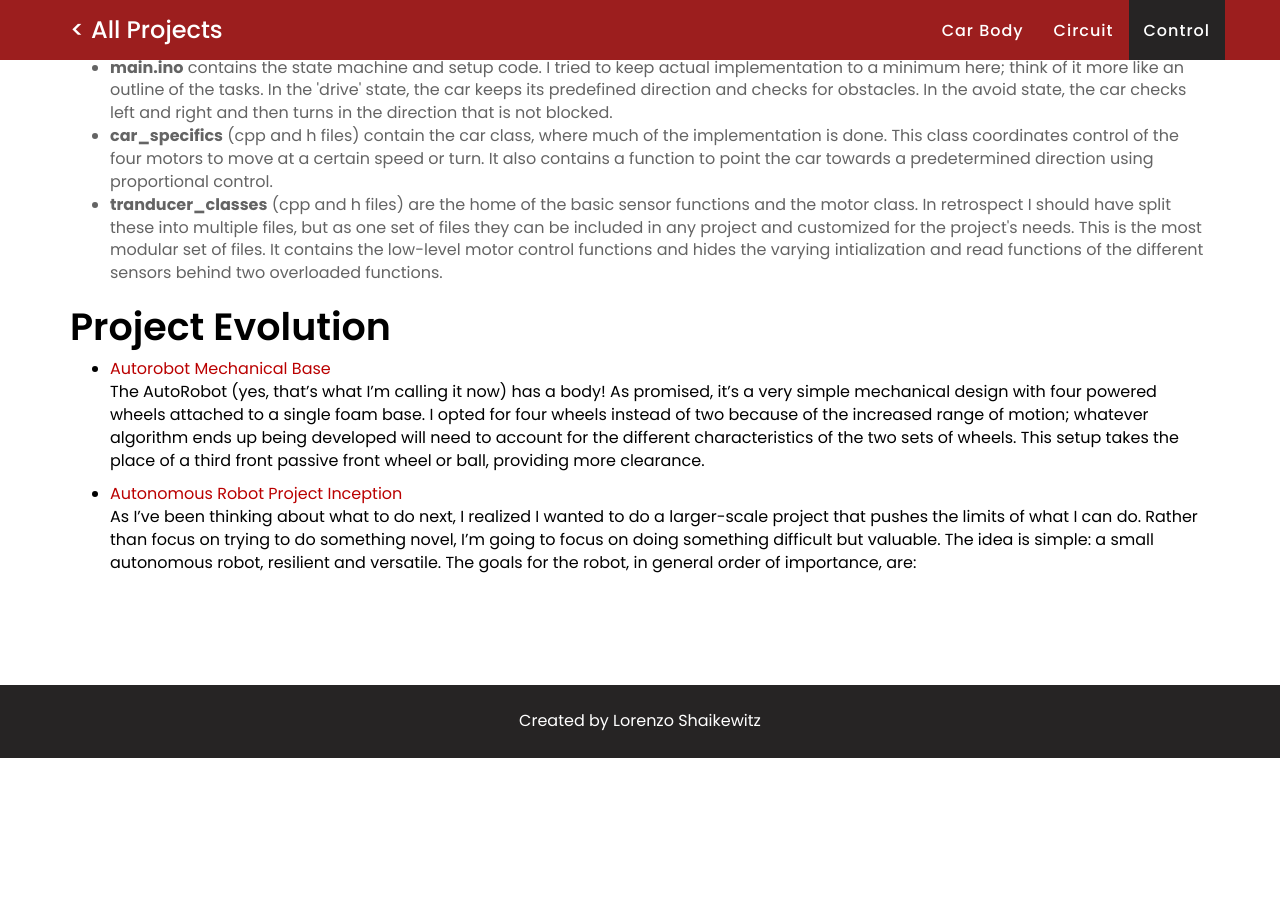
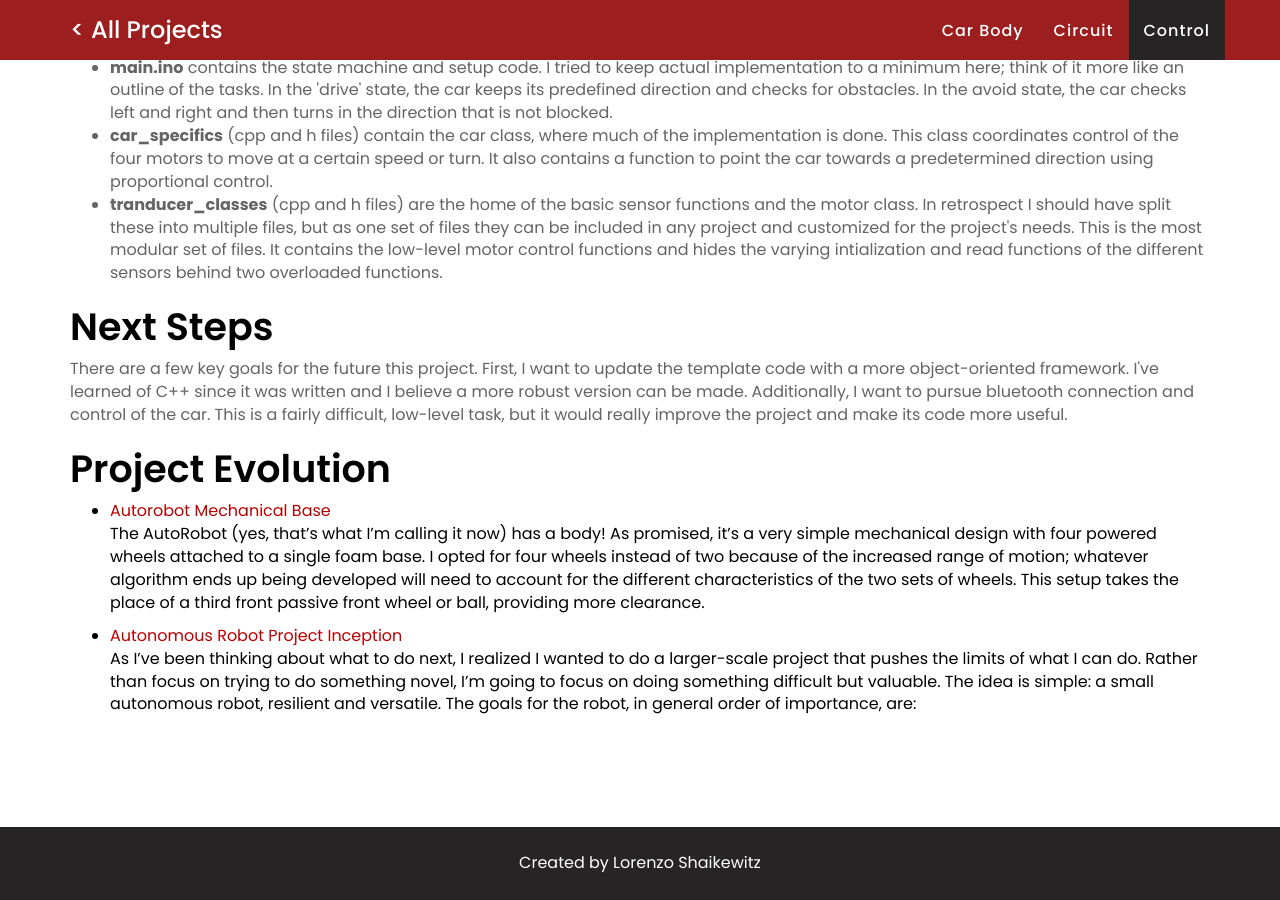
Before and after one commit to lopenguin/old-website, a Jekyll site: the page built from projects/autocar.html, in a window 1280 px wide and 900 px high, scrolled down 2280 px. Built offline with Jekyll 4.4.1, drawn with Linux system fonts in a browser that asks for light colours; nearby versions of some CDN libraries; before the commit the page ends 3038 px from its top, so only the background shows below that.

Commit message:
Added a next steps section

```diff
--- a/projects/autocar.html
+++ b/projects/autocar.html
@@ -74,4 +74,11 @@ main:
             <li><b>tranducer_classes</b> (cpp and h files) are the home of the basic sensor functions and the motor class. In retrospect I should have split these into multiple files, but as one set of files they can be included in any project and customized for the project's needs. This is the most modular set of files. It contains the low-level motor control functions and hides the varying intialization and read functions of the different sensors behind two overloaded functions.</li>
           </ul>
           "
+  - h1: "Next Steps"
+    slug: ""
+    body: "
+          <p>
+            There are a few key goals for the future this project. First, I want to update the template code with a more object-oriented framework. I've learned of C++ since it was written and I believe a more robust version can be made. Additionally, I want to pursue bluetooth connection and control of the car. This is a fairly difficult, low-level task, but it would really improve the project and make its code more useful.
+          </p>
+          "
 ---
```
